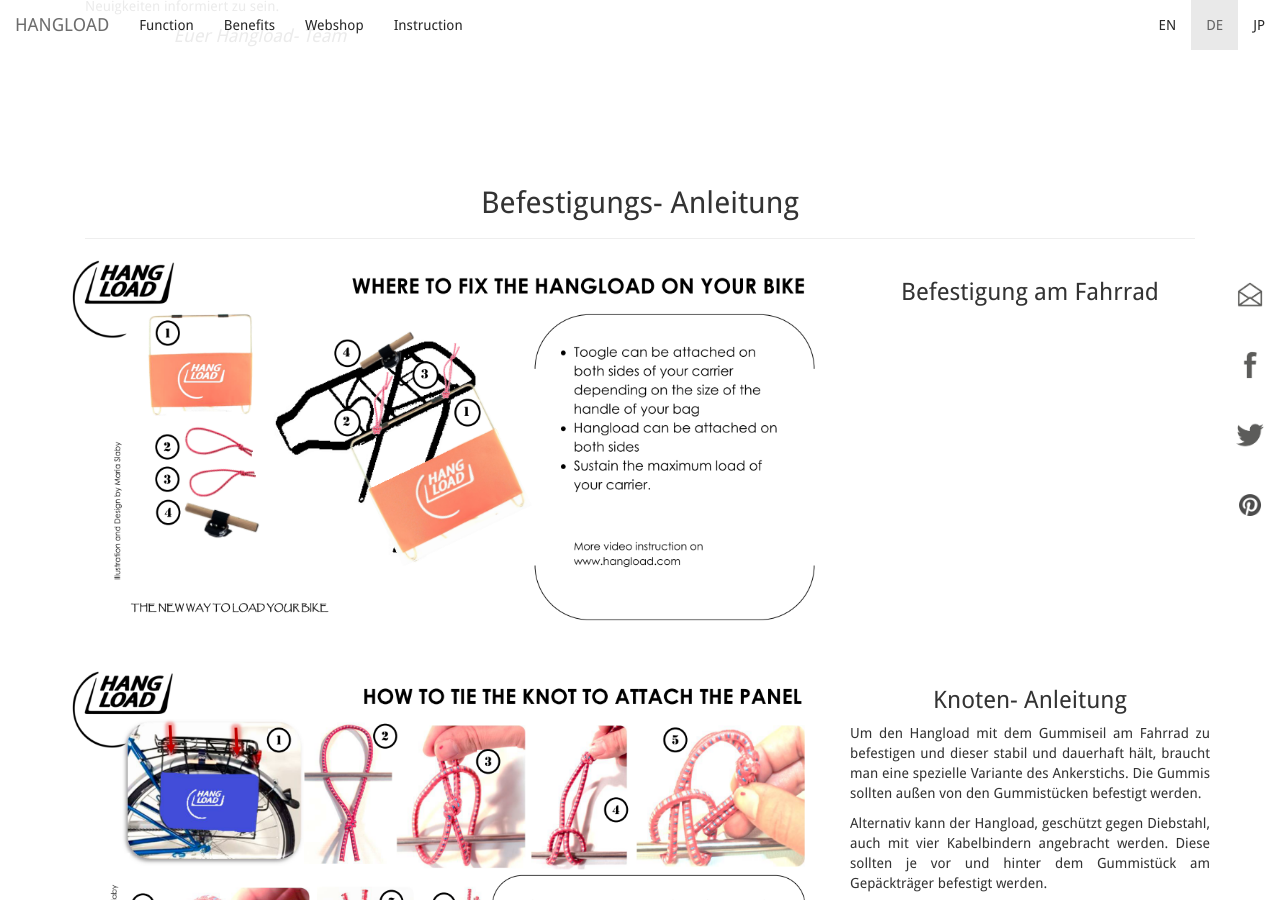
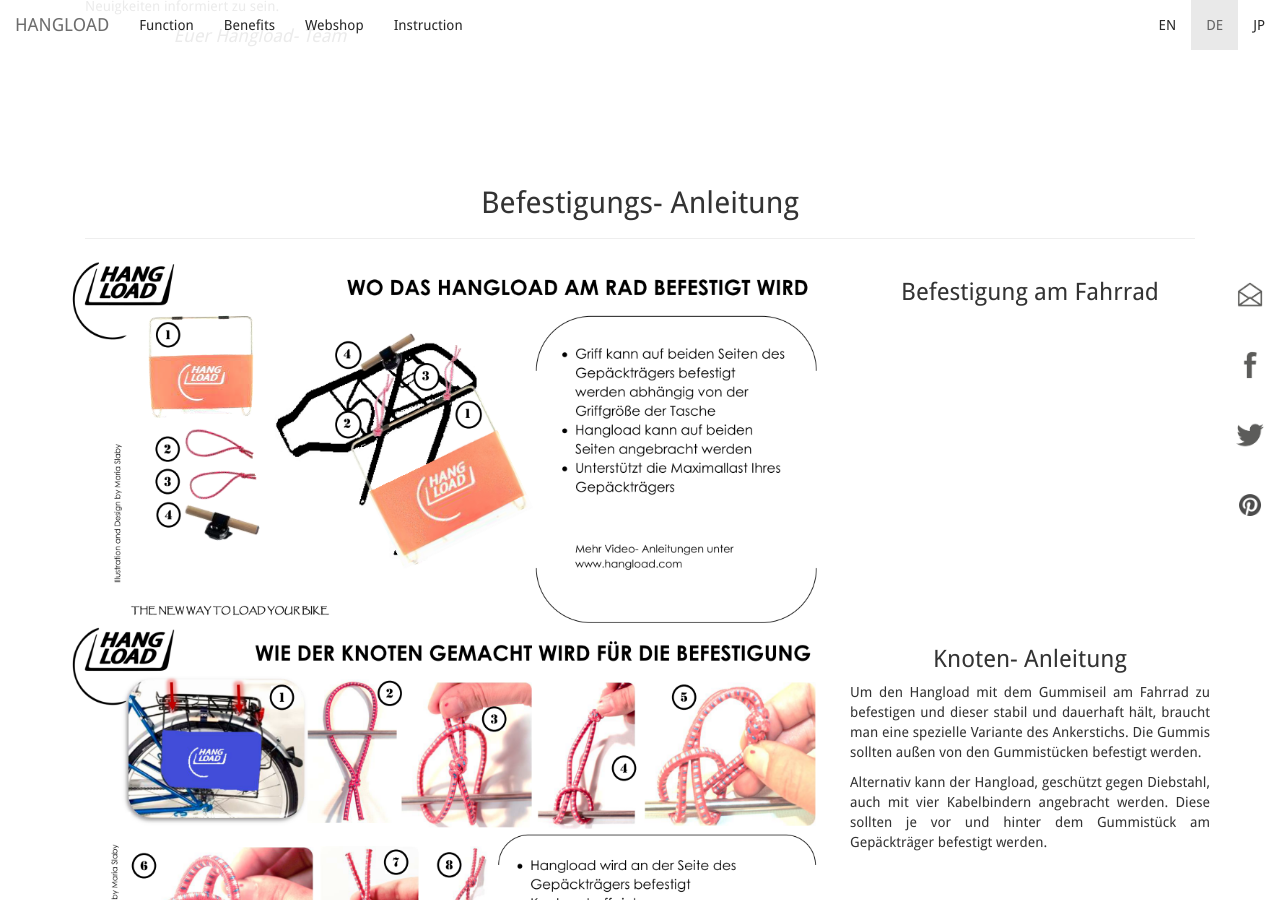
Before and after one commit to bodokaiser/hangload.com, a Jekyll site: the page built from de/index.html, in a window 1280 px wide and 900 px high, scrolled down 4518 px. Built offline with Jekyll 4.4.1, drawn with Linux system fonts in a browser that asks for light colours; nearby versions of some CDN libraries; library files that are not in the unit come from our copies; Markdown is read by kramdown in place of the engine named in the settings.

Commit message:
Update index.html

```diff
--- a/de/index.html
+++ b/de/index.html
@@ -249,7 +249,7 @@
     <div class="col-xs-12 col-md-8">
       <div class="thubmnail">
         <img class="img-responsive" alt="Drawings Attach"
-          src="/images/shop/Where to fix the hangload on your bike.png" />
+          src="/images/shop/Wo das Hangload am Rad befestigt wird.png" />
       </div>
         </div>
         <div class="col-xs-10 col-xs-offset-1 col-md-4 col-md-offset-0">
@@ -265,7 +265,7 @@
     <div class="col-xs-12 col-md-8">
       <div class="thubmnail">
         <img class="img-responsive" alt="Drawings Attach"
-          src="/images/shop/How to tie the knot to attach the panel.png" />
+          src="/images/shop/Wie der Knoten gemacht wird.png" />
       </div>
         </div>
    <div class="col-xs-10 col-xs-offset-1 col-md-4 col-md-offset-0">
```
Also changed, not shown: other parts of de/index.html (+1 -1 lines).
